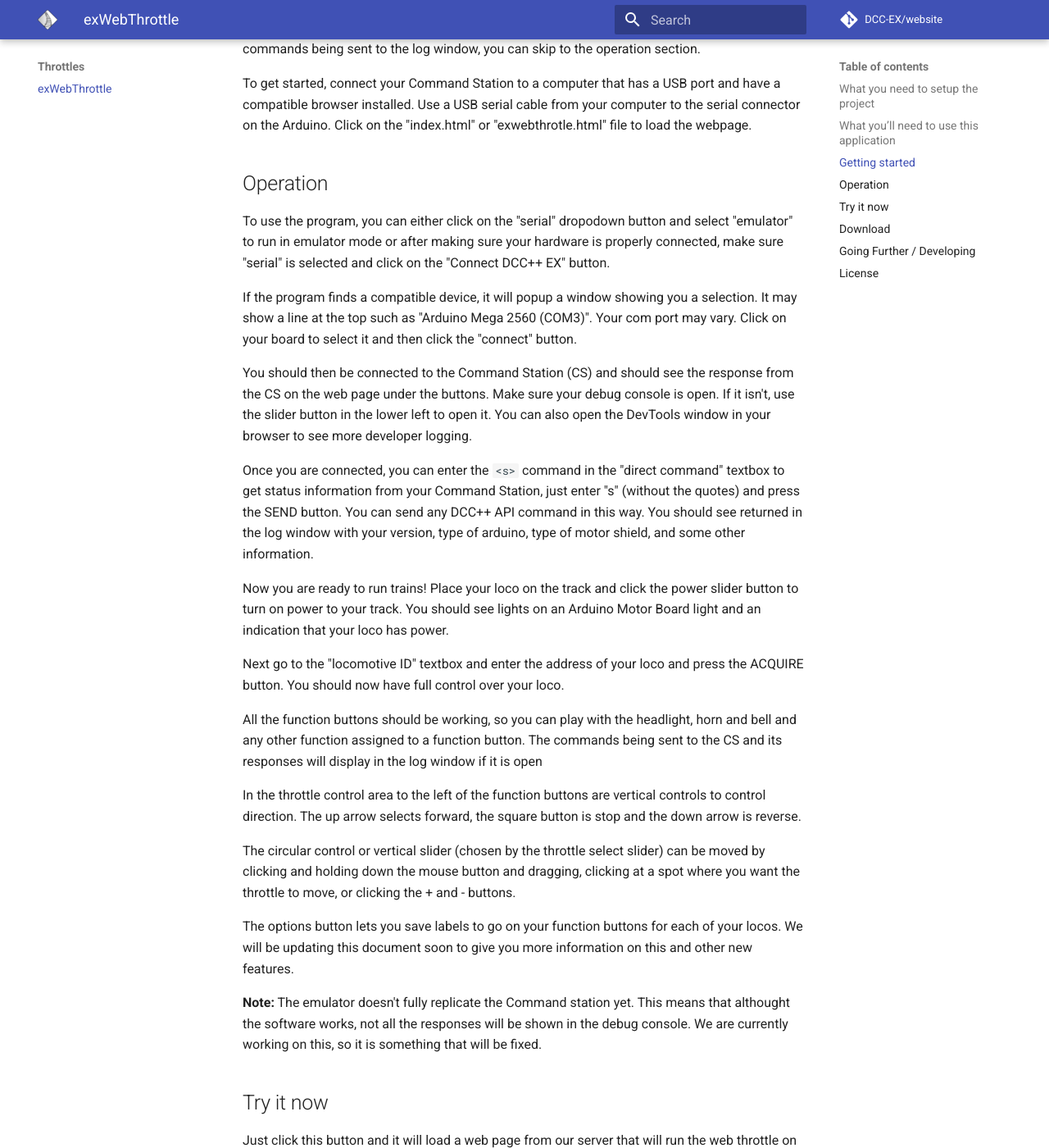
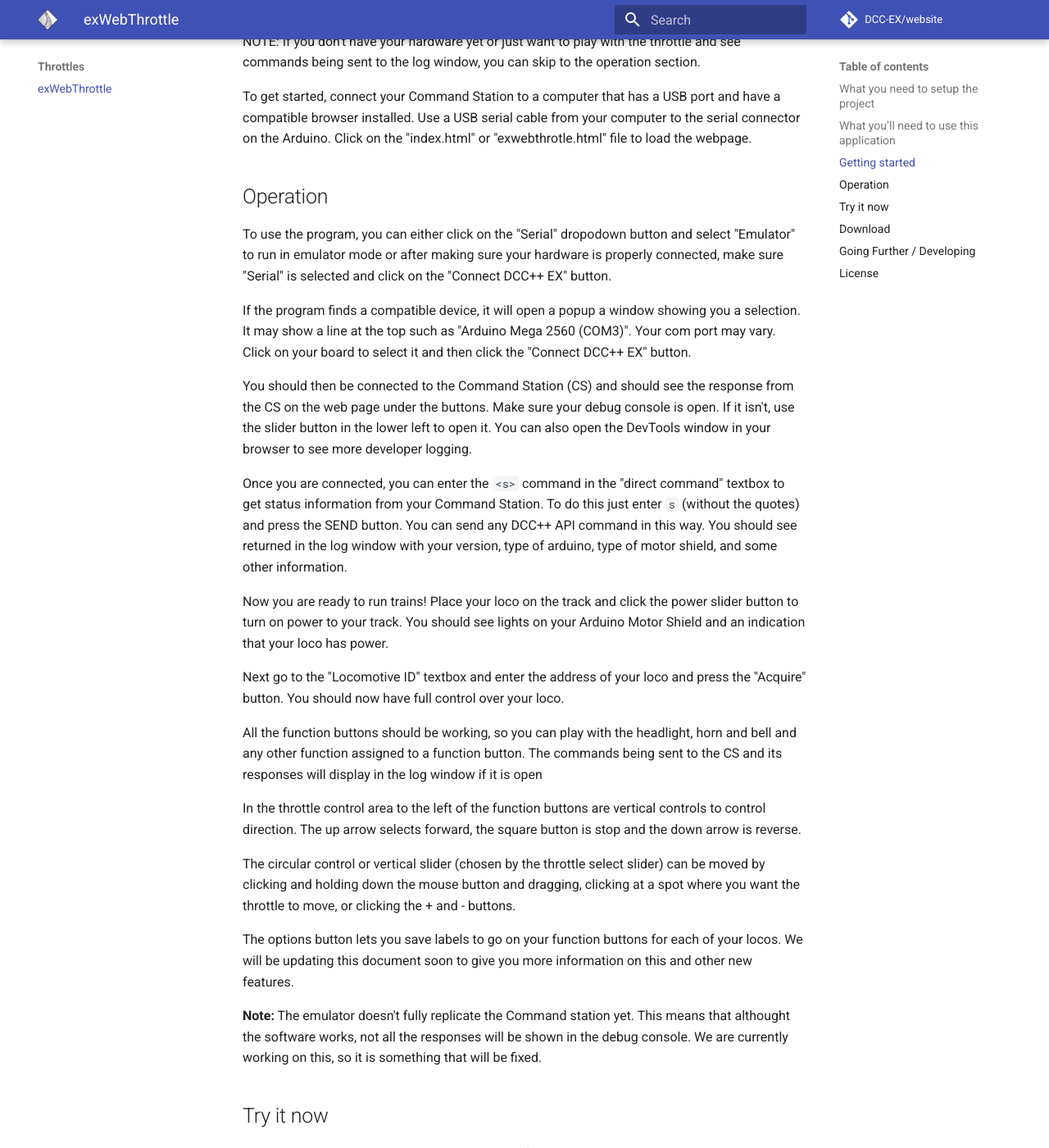
Before and after one commit to DCC-EX/website, an MkDocs documentation site: the page built from docs/throttles/ex-webthrottle.md, in a window 1280 px wide and 1400 px high, scrolled down 914 px. Shown: the whole window at 82% size. Built offline with MkDocs 1.6.1 and Material for MkDocs 9.7.7, drawn with Linux system fonts in a browser that asks for light colours; comment, search, counter and statistics services are not loaded; some of the changed text lies outside the part shown.

Commit message:
Fix some typos

```diff
--- a/docs/throttles/ex-webthrottle.md
+++ b/docs/throttles/ex-webthrottle.md
@@ -12,7 +12,9 @@
 
     chrome://flags
 
-Then set the **#enable-experimental-web-platform-features** flag by looking on the page for "Experimental Web Platform Features" and click on the "enable" button. (NOTE: Substitute the name of your browser above if you don't use Chrome)
+Then set the **#enable-experimental-web-platform-features** flag by looking on the page for "Experimental Web Platform Features" and click on the "enable" button.
+
+**Note**: Substitute the name of your browser above if you don't use Chrome
 
 ## What you’ll need to use this application
 
@@ -34,17 +36,17 @@
 
 ## Operation
 
-To use the program, you can either click on the "serial" dropodown button and select "emulator" to run in emulator mode or after making sure your hardware is properly connected, make sure "serial" is selected and click on the "Connect DCC++ EX" button.
+To use the program, you can either click on the "Serial" dropodown button and select "Emulator" to run in emulator mode or after making sure your hardware is properly connected, make sure "Serial" is selected and click on the "Connect DCC++ EX" button.
 
-If the program finds a compatible device, it will popup a window showing you a selection. It may show a line at the top such as "Arduino Mega 2560 (COM3)". Your com port may vary. Click on your board to select it and then click the "connect" button.
+If the program finds a compatible device, it will open a popup a window showing you a selection. It may show a line at the top such as "Arduino Mega 2560 (COM3)". Your com port may vary. Click on your board to select it and then click the "Connect DCC++ EX" button.
 
 You should then be connected to the Command Station (CS) and should see the response from the CS on the web page under the buttons. Make sure your debug console is open. If it isn't, use the slider button in the lower left to open it. You can also open the DevTools window in your browser to see more developer logging.
 
-Once you are connected, you can enter the ``<s>`` command in the "direct command" textbox to get status information from your Command Station, just enter "s" (without the quotes) and press the SEND button. You can send any DCC++ API command in this way. You should see <iDCC++...> returned in the log window with your version, type of arduino, type of motor shield, and some other information.
+Once you are connected, you can enter the ``<s>`` command in the "direct command" textbox to get status information from your Command Station. To do this just enter ``s`` (without the quotes) and press the SEND button. You can send any DCC++ API command in this way. You should see <iDCC++...> returned in the log window with your version, type of arduino, type of motor shield, and some other information.
 
-Now you are ready to run trains! Place your loco on the track and click the power slider button to turn on power to your track. You should see lights on an Arduino Motor Board light and an indication that your loco has power.
+Now you are ready to run trains! Place your loco on the track and click the power slider button to turn on power to your track. You should see lights on your Arduino Motor Shield and an indication that your loco has power.
 
-Next go to the "locomotive ID" textbox and enter the address of your loco and press the ACQUIRE button. You should now have full control over your loco.
+Next go to the "Locomotive ID" textbox and enter the address of your loco and press the "Acquire" button. You should now have full control over your loco.
 
 All the function buttons should be working, so you can play with the headlight, horn and bell and any other function assigned to a function button. The commands being sent to the CS and its responses will display in the log window if it is open
 
@@ -87,6 +89,6 @@
 CONDITIONS OF ANY KIND, either express or implied. See the License for the
 specific language governing permissions and limitations under the License.
 
-[DCC-EX]: https://dcc-ex.com
+[DCC-EX](https://dcc-ex.com)
 
 <script src="../../javascripts/platform.js"></script>
```
Also changed, not shown: other parts of docs/throttles/ex-webthrottle.md (+1 -1 lines).
